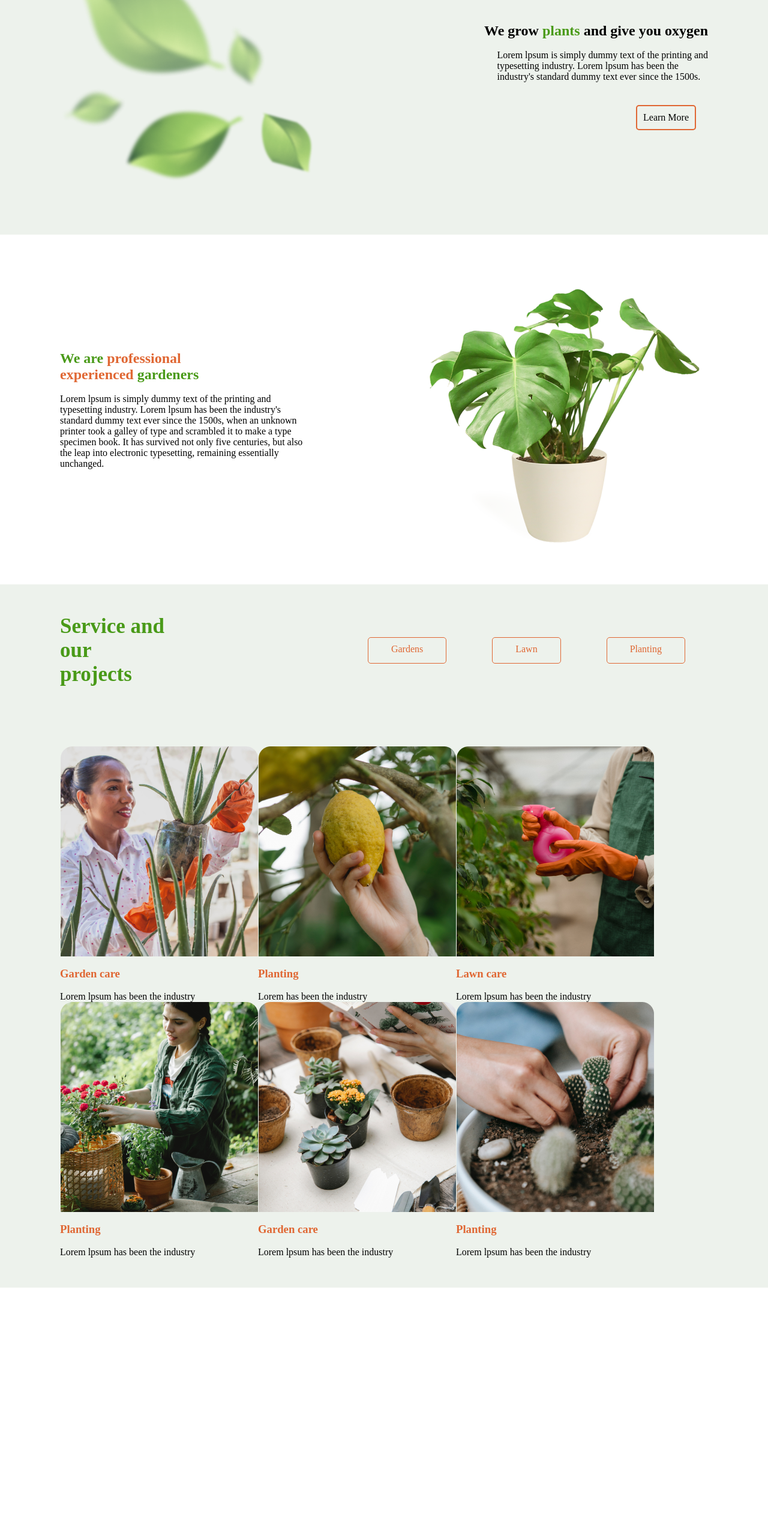
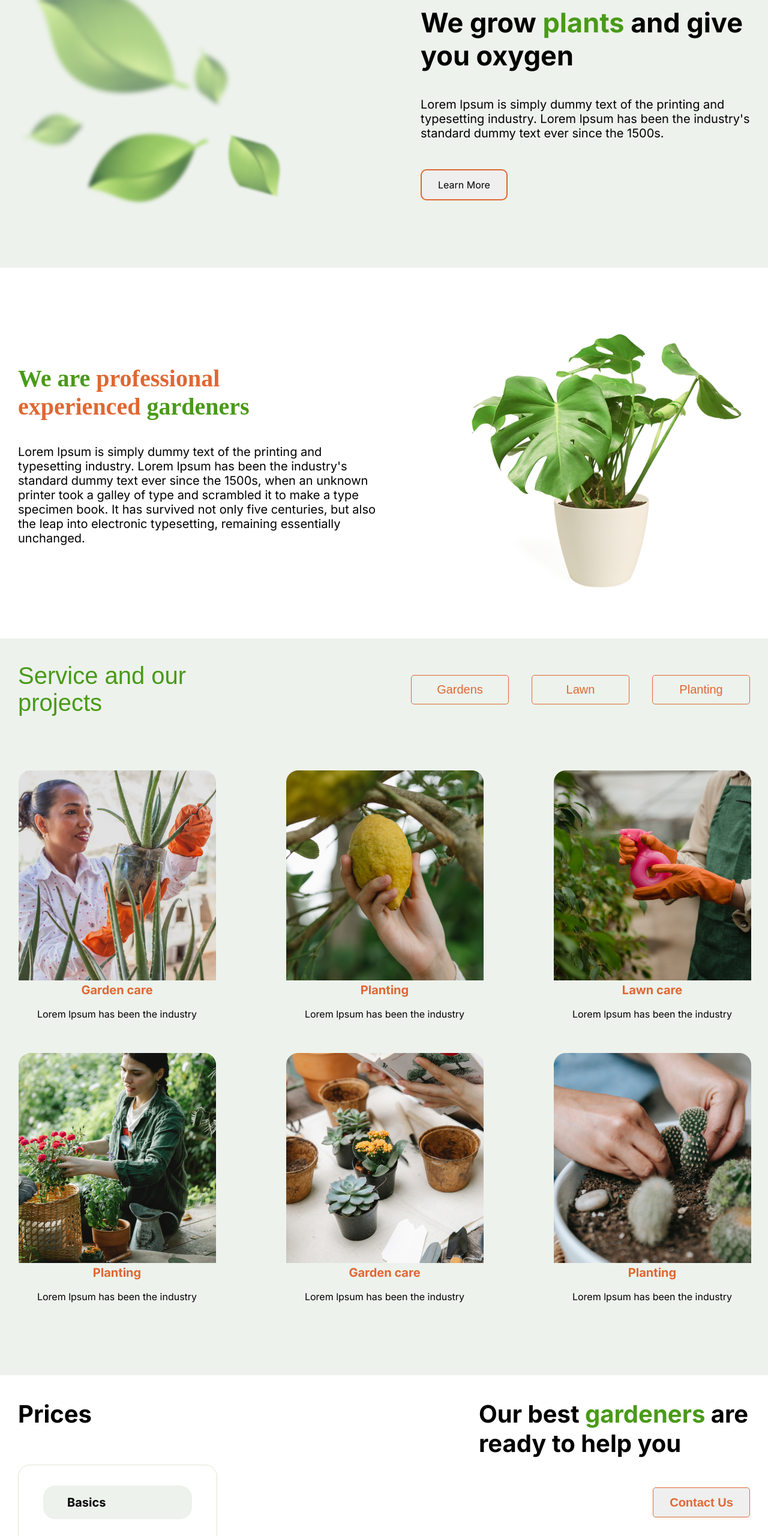
Before and after one commit to andrey-fokin/rsschool-cv, a plain HTML site: page plants/index.html in a window 1280 px wide. Shown: the part 240-2800 px from the top of the page at 60% size. Before the commit the page ends 2386 px from the top, so only its background shows below. Drawn offline with Linux system fonts and the light colour scheme; a web font is replaced by a local one.

Commit message:
feature: finish work

```diff
--- a/plants/index.html
+++ b/plants/index.html
@@ -6,13 +6,17 @@
   <meta http-equiv="X-UA-Compatible" content="IE=edge">
   <meta name="viewport" content="width=device-width, initial-scale=1.0">
   <title>Plants</title>
-    <link rel="icon" href="/rsschool-cv/plants/img/">
+  <link rel="icon" href="/rsschool-cv/plants/img/favicon-plants.ico">
   <link rel="stylesheet" href="style.css">
+  <link rel="preconnect" href="https://fonts.googleapis.com">
+  <link rel="preconnect" href="https://fonts.gstatic.com" crossorigin>
+  <link href="https://fonts.googleapis.com/css2?family=Inika:wght@400;700&family=Inter:wght@400;700&display=swap"
+    rel="stylesheet">
 </head>
 
 <body>
   <header class="header">
-        <div class="container">
+    <div class="container menu">
       <div class="header__title">
         <img src="/rsschool-cv/plants/img/plants.logo.png" alt="logo" height="20px">
         <span class="logo_pic">Plants</span>
@@ -39,41 +43,38 @@
 
     </div>
   </header>
-
+  <main>
     <section class="welcome">
-        <div class="intro">
-            <h1>We grow <span>plants</span> and give you oxygen</h1><br>
-            <span> Lorem lpsum is simply dummy text of the printing and<br>
-                typesetting industry. Lorem lpsum has been the<br>
-                industry's standard dummy text ever since the 1500s.</span><br>
-            <a class="button" href="#About">Learn More</a>
+      <div class="container intro">
+        <div class="intro_information">
+          <h1 class="intro_title">We grow <span>plants</span> and give you oxygen</h1>
+          <p class="intro_text">Lorem lpsum is simply dummy text of the printing and
+            typesetting industry. Lorem lpsum has been the
+            industry's standard dummy text ever since the 1500s.</p>
+          <button class="intro-button" href="#About">Learn More</button>
         </div>
-        <div class="welcome_logo">
-            <img src="/rsschool-cv/plants/img/leafs-logo.png" alt="leafs" height="407px">
       </div>
     </section>
 
-    <section class="About">
-        <div class="suptitle">
-            <h2>We are <span class="professional">professional <br> experienced</span> gardeners</h2><br>
-            <span>Lorem lpsum is simply dummy text of the printing and<br> typesetting industry. Lorem lpsum has been
-                the industry's <br>
-                standard dummy text ever since the 1500s, when an unknown <br>printer took a galley of type and
-                scrambled it to make a type<br>
-                specimen book. It has survived not only five centuries, but also<br> the leap into electronic
-                typesetting, remaining essentially<br>
-                unchanged.</span>
-        </div>
-        <div class="about_logo">
-            <img src="/rsschool-cv/plants/img/houseplant.png" alt="houseplant" height="479px">
+    <section class="container about" id="About">
+      <div class="about_information">
+        <h2 class="about_title">We are <span>professional experienced</span> gardeners</h2>
+        <p class="about_text">Lorem lpsum is simply dummy text of the printing and typesetting industry. Lorem
+          lpsum has
+          been
+          the industry's
+          standard dummy text ever since the 1500s, when an unknown printer took a galley of type and
+          scrambled it to make a type
+          specimen book. It has survived not only five centuries, but also the leap into electronic
+          typesetting, remaining essentially
+          unchanged.</p>
       </div>
     </section>
 
-    <section class="Service">
-        <div class="service_inf">
-            <div class="service_title">
-                <h2><span>Service and our<br> projects</span></h2>
-            </div>
+    <section class="service">
+      <div class="container services-information">
+        <div class="service_inf" id="Service">
+          <h2 class="service_title">Service and our projects</h2>
           <div class="service_buttons">
             <a class="button_serv" href="#Gardens">Gardens</a>
             <a class="button_serv" href="#Lawn">Lawn</a>
@@ -89,7 +90,7 @@
           <div class="service_item">
             <img src="/rsschool-cv/plants/img/service-two.png" alt="pic of planting"><br>
             <h3>Planting</h3><br>
-                <span>Lorem has been the industry</span>
+            <span>Lorem lpsum has been the industry</span>
           </div>
           <div class="service_item">
             <img src="/rsschool-cv/plants/img/service-three.png" alt="pic lawn care"><br>
@@ -112,9 +113,61 @@
             <span>Lorem lpsum has been the industry</span>
           </div>
         </div>
+      </div>
     </section>
 
+    <section class="prices" id="Price">
+      <div class="container prices_wrapper">
+        <h2 class="prices_title">Prices</h2>
+        <div class="prices_offer">
+          <div class="prices_item">
+            <h3>Basics</h3>
+          </div>
+          <div class="prices_item">
+            <h3>Standard</h3>
+          </div>
+          <div class="prices_item">
+            <h3>Pro Care</h3>
+          </div>
+        </div>
+        <p class="best_gardeners">Our best <span>gardeners</span> are ready to help you</p>
+        <button class="contact_button" href="#Contact_us">Contact Us</button>
+      </div>
 
+
+    </section>
+
+    <section class="contacts" id="Contacts">
+      <div class="container contact_information">
+        <h2 class="contact_title">Contact us</h2>
+        <select class="contact_select">
+          <option>City</option>
+        </select>
+      </div>
+
+    </section>
+
+  </main>
+
+
+  <footer>
+    <div class="footer">
+      <div class="container footer_info">
+        <div class="year_git">
+          <a class="btn_git" href="https://github.com/andrey-fokin">© 2022 GitHub</a>
+        </div>
+        <div class="school">
+          <a class="school_btn" href="https://rs.school/js-stage0/">Rolling Scopes School</a>
+        </div>
+        <div class="social">
+          <img class="social_item" src="/rsschool-cv/plants/img/inst.png" alt="instagram logo">
+          <img class="social_item" src="/rsschool-cv/plants/img/fb.png" alt="facebook logo">
+          <img class="social_item" src="/rsschool-cv/plants/img/tw.png" alt="twitter logo">
+          <img class="social item" src="/rsschool-cv/plants/img/pinterest.png" alt="pinterest logo">
+        </div>
+      </div>
+    </div>
+  </footer>
 </body>
 
 </html>
--- a/plants/style.css
+++ b/plants/style.css
@@ -1,9 +1,13 @@
-.html {
+@import url('https://fonts.googleapis.com/css2?family=Inika:wght@400;700&family=Inter:wght@400;700&display=swap');
+
+
+html {
   scroll-behavior: smooth;
 }
+
 * {
-    margin: 0%;
-    padding: 0%;
+  margin: 0;
+  padding: 0;
 }
 
 .intro h1 span {
@@ -11,126 +15,198 @@
 
 }
 
+.container {
+  width: 1220px;
+  margin: 0 auto;
+  box-sizing: border-box;
+}
+
+/* .container {
+  width: 1440px;
+  padding: 0 110px;
+  margin: 0 auto;
+  box-sizing: border-box;
+} */
+
 
 /* header */
 
-.container {
+.header {
+  background-color: #EDF2EC;
+  font-family: 'Inika', serif;
+  padding: 57px 0;
+}
+
+.header__title {
+  font-size: 16px;
+}
+
+.menu {
   display: flex;
   justify-content: space-between;
-    background-color: #EDF2EC;
-    padding: 50px 100px;
+}
 
+.nav {
+  font-weight: bold;
+  font-size: 16px;
 }
+
 
 
 .nav__links {
   display: flex;
-    flex-direction:row;
   justify-content: space-between;
   list-style-type: none;
+  gap: 42px;
 
 }
 
 .nav__link {
-    color:#010201;
+  color: #010201;
   text-decoration: none;
   margin: 10px;
 }
 
 .nav__link:hover {
   text-decoration: underline;
-    color:#E06733;
+  color: #E06733;
 }
 
 /* intro */
 
 .welcome {
-    display: flex;
-    flex-direction: row-reverse;
-    justify-content: space-between;
-    align-items: center;
   background-color: #EDF2EC;
+  font-family: 'Inter', sans-serif;
+  padding-top: 62px;
+  padding-bottom: 62px;
 }
 
-.welcome_logo {
-    display: flex;
-    justify-content: flex-end;
-    padding: 50px 100px;
+.intro_title {
+  Font-style: Bold;
+  Font-size: 45px;
 }
+
+.intro_information {
+  width: 549px;
+}
+
+.intro_text {
+  Font-style: Regular;
+  Font-size: 20px;
+  margin-top: 42px;
+  margin-bottom: 48px;
+}
+
 
 .intro {
   display: flex;
-    flex-direction: column;
-    align-items: flex-end;
-    padding: 50px 100px;
+  justify-content: end;
+  /* padding: 50px 100px; */
+  background-image: url(/rsschool-cv/plants/img/leafs-logo.png);
+  background-repeat: no-repeat;
+  padding-top: 50px;
+  padding-bottom: 50px;
 
 }
 
-.button {
+.intro-button {
+  font-family: 'Inter', sans-serif;
+  font-size: 16px;
   color: #010201;
   text-decoration: none;
-    margin: 20px;
-    padding: 10px;
-    border-style: solid;
-    border-color: #E06733;
-    border-width: 2px;
-    border-radius: 5px;
+  border-radius: 10px;
+  border: 2px solid #E06733;
+  padding: 14px 27px;
+
 }
+
 
 /*about*/
 
-.suptitle {
-    padding: 50px 100px;
+.about {
+  display: flex;
+  justify-content: start;
+  align-items: center;
+  background-image: url(/rsschool-cv/plants/img/houseplant.png);
+  background-repeat: no-repeat;
+  background-position: right;
+  /* padding: 161px 0 155px 0; */
+  padding-top: 161px;
+  padding-bottom: 155px;
 }
 
-.suptitle h2 {
-    color: #499A18
+.about_information{
+  font-family: 'Inika', serif;
+  width: 605px;
 }
 
-.suptitle h2 span {
-    color:#E06733
+.about_title {
+  color:#499A18;
+  font-size: 40px;
+  width: 463px;
+}
+
+.about_title span {
+  color:#E06733;
 }
 
 
-.About {
-    display: flex;
-    flex-direction: row;
-    justify-content: space-between;
-    align-items: center;
+.about_text {
+  font-family: 'Inter', sans-serif;
+  font-size: 20px;
+  margin-top: 40px;
 }
 
-.about_logo {
-    padding: 50px 100px;
-}
+
 
 /*Service*/
 
-.Service {
+.service {
   background-color: #EDF2EC;
+  padding-top: 40px;
+  padding-bottom: 121px;
 }
+
 .service_inf {
   display: flex;
-    padding: 50px 100px;
+  justify-content: space-between;
+  align-items: center;
 
 }
 
 .service_title {
-    margin-right: 300px;
+  font-family: 'Inika', sans-serif;
+  font-size: 40px;
+  font-weight: 400;
+  color: #499A18;
+  width: 306px;
+  margin-right: 142px;
+
 
 }
 
 .service_buttons {
+  font-family: 'Inika', sans-serif;
+  font-size: 20px;
+  font-weight: 400;
   display: flex;
+  align-items: center;
+  gap: 38px;
+
 }
 
 .button_serv {
-    color:#E06733;
+  color: #E06733;
+  font-size: 20px;
   text-decoration: none;
-    border-style: solid;
-    margin: 38px;
-    padding: 10px 38px;
+  border: 1px solid #E06733;
   border-radius: 5px;
-    border-width: 1px;
+  width: 161px;
+  padding-top: 12px;
+  padding-bottom: 12px;
+  text-align: center;
+
+
 }
 
 .service_title h2 span {
@@ -139,19 +215,185 @@
 
 }
 
+
+
 .services {
-    padding: 50px 100px;
-    display: flex;
-    flex-wrap: wrap;
-
+  display: grid;
+  grid-template-columns: repeat(3, 330px);
+  gap: 55px 116px;
+  margin-top: 90px;
 }
 
 
 .service_item {
-    display: grid;
-
+  text-align: center;
 }
 
 .service_item h3 {
-    color:#E06733
+  font-family: 'Inter', serif;
+  font-size: 20px;
+  font-weight: 700;
+  color: #E06733
 }
+
+.service_item span {
+  font-family: 'Inter', serif;
+  font-size: 16px;
+  font-weight: 400;
+}
+
+
+/*Prices*/
+
+.prices {
+  padding-top: 40px;
+  padding-bottom: 115px;
+}
+
+.prices_wrapper {
+  display: grid;
+  grid-template-columns: 332px 452px;
+  grid-template-areas:
+    "prices_title best_gardeners"
+    "prices_offer contact_button";
+  font-family: 'Inter', serif;
+  justify-content: space-between;
+  background-image: url(/rsschool-cv/plants/img/leafs2.png);
+  background-repeat: no-repeat;
+  background-position: right bottom;
+}
+
+.prices_title {
+  font-family: 'Inter', serif;
+  font-size: 40px;
+  font-weight: 700;
+  margin-bottom: 60px;
+  grid-area: prices_title;
+}
+
+.prices_offer {
+  display: flex;
+  flex-direction: column;
+  gap: 32px;
+  border: 1px solid #E3E1D5;
+  border-radius: 20px;
+  padding: 34px 41px;
+  grid-area: prices_offer;
+}
+
+.prices_item {
+  background: #EDF2EC;
+  border-radius: 20px;
+  padding: 16px 110px 16px 40px;
+}
+
+.prices_item h3{
+  font-family: 'Inter', serif;
+  font-size: 20px;
+  font-weight: 700;
+}
+
+.best_gardeners {
+  font-family: 'Inter', serif;
+  font-size: 40px;
+  font-weight: 700;
+  grid-area: best_gardeners;
+}
+
+.best_gardeners span {
+  color:#499A18;
+}
+
+.contact_button {
+  color:#E06733;
+  font-family: 'Inika', sans-serif;
+  font-size: 20px;
+  font-weight: 700;
+  border: 1px solid #E06733;
+  border-radius: 5px;
+  padding: 12px 25px;
+  text-decoration: none;
+  grid-area: contact_button;
+  width: 162px;
+  height: 50px;
+  margin-top: 38px;
+  margin-left: auto ;
+}
+
+
+
+/*Contact us*/
+
+.contacts {
+  background-color: #EDF2EC;
+}
+
+.contact_information {
+  background-image: url(/rsschool-cv/plants/img/contact-logo.png);
+  background-repeat: no-repeat;
+  height: 550px;
+  background-position:left bottom;
+  display: flex;
+  flex-direction: column;
+  align-items: center;
+}
+
+.contact_title {
+  font-family: 'Inika', Serif;
+  font-size: 40px;
+  color: #499A18;
+  width: 195px;
+  height: 51px;
+  text-align: center;
+  padding-top: 60px;
+}
+
+/* .contact_btns {
+  font-family: 'Inter', serif;
+  font-size: 20px;
+  background-color: #d6e7d2;
+  box-shadow: 0px 4px 4px rgba(0, 0, 0, 0.25);
+  align-self: flex-end;
+} */
+
+.contact_select {
+  width: 450px;
+  height: 50px;
+  font-family: 'Inter', serif;
+  font-size: 20px;
+  background-color: #d6e7d2;
+  box-shadow: 0px 4px 4px rgba(0, 0, 0, 0.25);
+  border-style: none;
+  align-self: flex-end;
+  margin-top: 37px;
+}
+
+
+
+/*footer*/
+
+
+.footer_info {
+  display: flex;
+  justify-content:space-between;
+  padding: 40px 0 40px 0;
+  font-family: 'Inter', serif;
+  font-size: 20px;
+  font-weight: 400;
+}
+
+.btn_git {
+  text-decoration: none;
+  color: #010201;
+}
+
+
+.school_btn {
+  text-decoration: none;
+  color: #010201;
+}
+
+.social {
+  display: flex;
+  gap: 20px;
+}
```
Also changed, not shown: plants/img/favicon-plants.ico (added), plants/img/fb.png (added), plants/img/inst.png (added), plants/img/leafs2.png (added), plants/img/pinterest.png (added), plants/img/prices-logo.png (added), plants/img/tw.png (added). Lines whose indentation alone changed are shown as unchanged.
